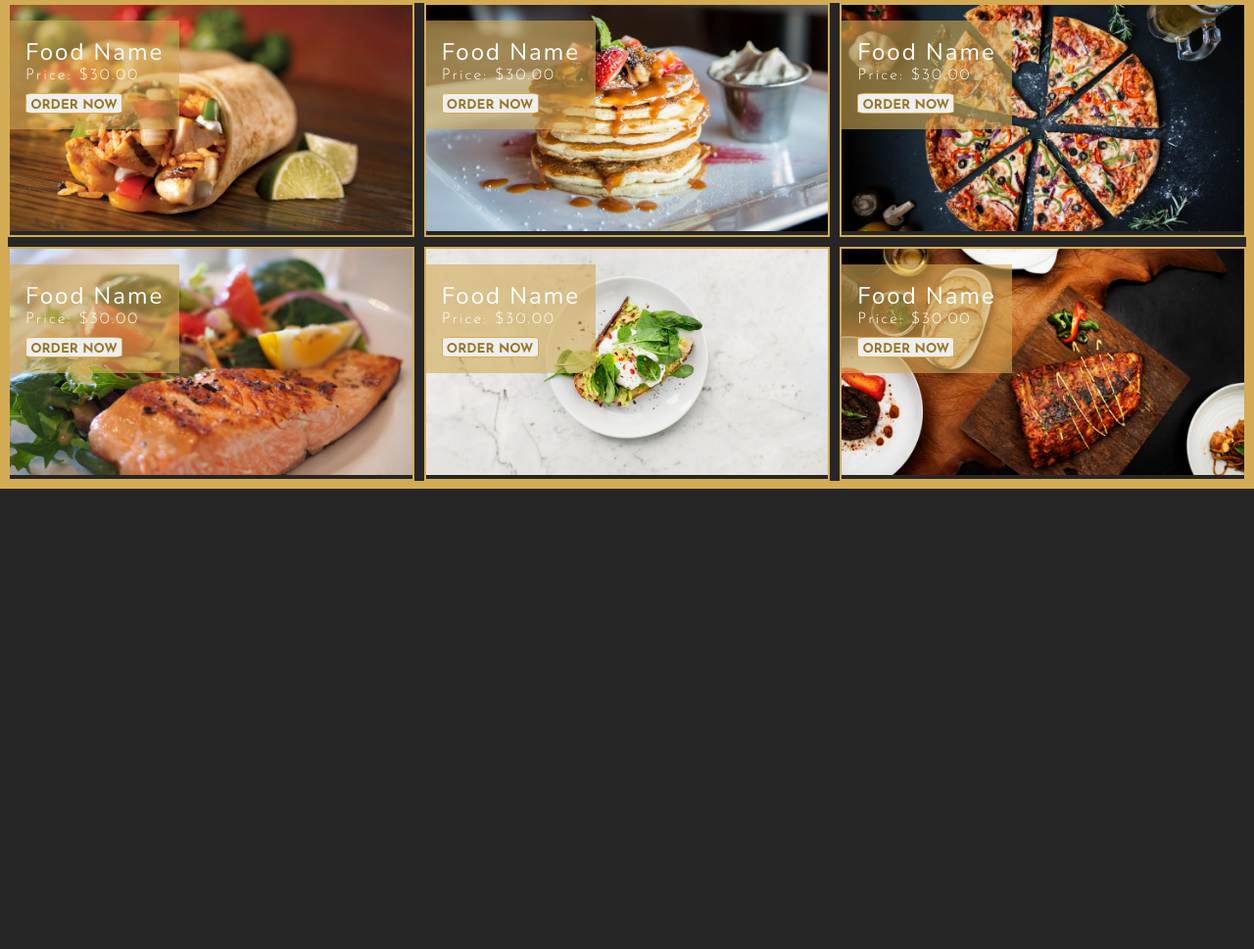
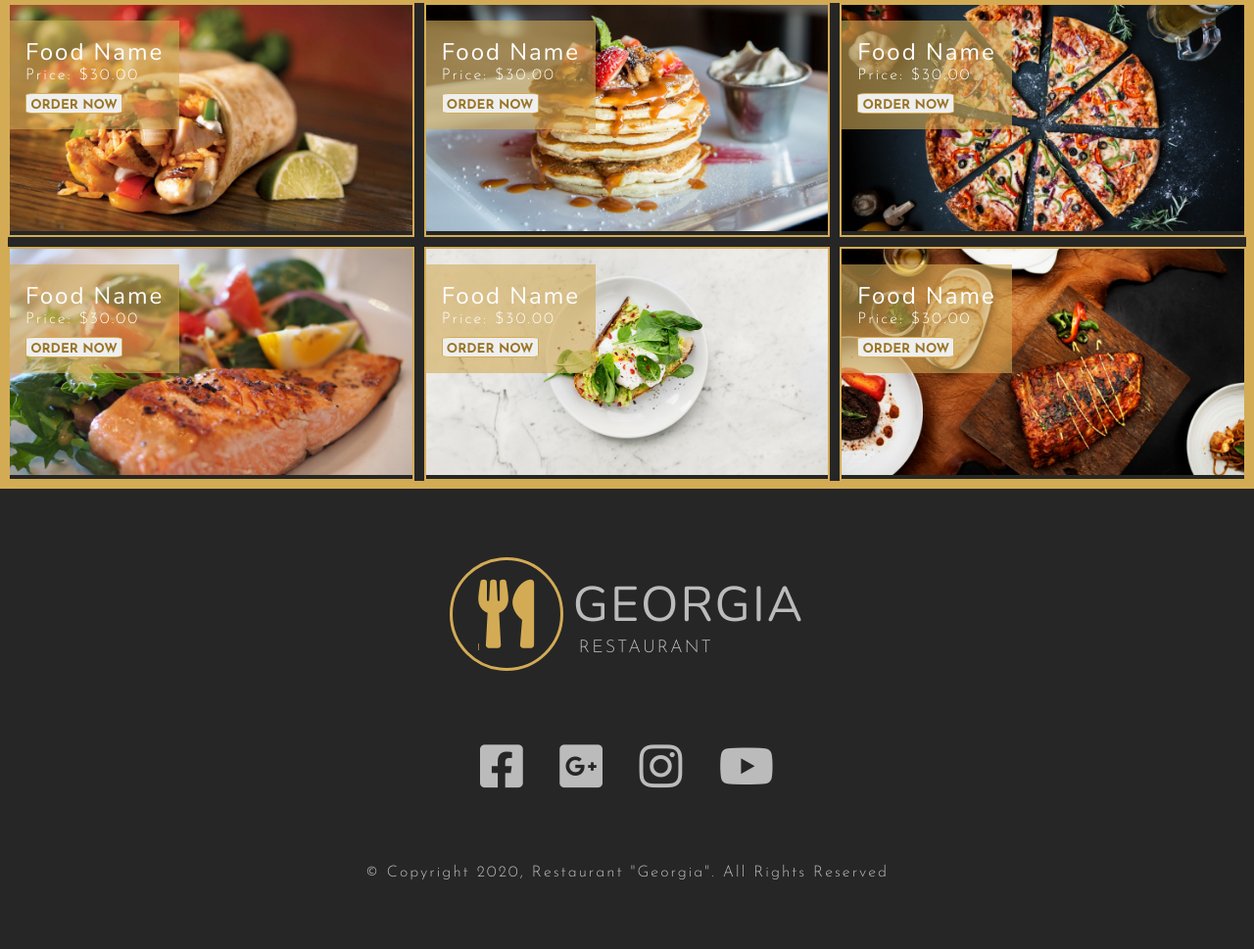
Before and after one commit to Suedo/Udemy-SCSS, a plain HTML site: page index.html in a window 1280 px wide. Shown: the part 1525-2494 px from the top of the page at 98% size. Before the commit the page ends 2024 px from the top, so only its background shows below. Drawn offline with nearby package versions, Linux system fonts and the light colour scheme.

Commit message:
footer done

```diff
--- a/index.html
+++ b/index.html
@@ -112,7 +112,48 @@
         </div>
       </div>
     </section>
+    <!-- End of Gallery -->
 
-    <!-- End of Gallery -->
+    <!-- Footer -->
+    <footer class="footer">
+      <div class="footer-header">
+        <a href="#" class="logo"> <i class="fas fa-utensils"></i> </a>
+        <div>
+          <h1 class="main-name">Georgia</h1>
+          <p class="sub-name">Restaurant</p>
+        </div>
+      </div>
+      <div class="footer-social-media">
+        <ul class="social-media">
+          <li class="social-media-item">
+            <a href="#" class="social-media-link">
+              <i class="fab fa-facebook-square"></i>
+            </a>
+          </li>
+          <li class="social-media-item">
+            <a href="#" class="social-media-link">
+              <i class="fab fa-google-plus-square"></i>
+            </a>
+          </li>
+          <li class="social-media-item">
+            <a href="#" class="social-media-link">
+              <i class="fab fa-instagram"></i>
+            </a>
+          </li>
+          <li class="social-media-item">
+            <a href="#" class="social-media-link">
+              <i class="fab fa-youtube"></i>
+            </a>
+          </li>
+        </ul>
+      </div>
+
+      <div class="footer-copyright">
+        <p class="footer-copyright-paragraph">
+          &copy; Copyright 2020, Restaurant "Georgia". All Rights reserved
+        </p>
+      </div>
+    </footer>
+    <!-- End of Footer -->
   </body>
 </html>
--- a/scss/_components.scss
+++ b/scss/_components.scss
@@ -87,3 +87,11 @@ img.card {
     color: darken($color-primary, 20%);
   }
 }
+
+.footer {
+  &-copyright-paragraph {
+    font-family: $font-JosefinSans;
+    color: $color-secondary;
+    @include textStyles(capitalize);
+  }
+}
--- a/scss/_layout.scss
+++ b/scss/_layout.scss
@@ -77,3 +77,41 @@
     }
   }
 }
+
+.footer {
+  padding: 70px 0;
+  @include flexLayout;
+  flex-direction: column;
+
+  &-header {
+    display: flex;
+    align-items: center;
+    margin-bottom: 70px;
+  }
+
+  .social-media {
+    display: flex;
+    width: 300px;
+    justify-content: space-between;
+    margin-bottom: 70px;
+
+    &-item {
+      list-style: none;
+    }
+
+    &-link {
+      text-decoration: none;
+      font-size: 50px;
+      color: $color-secondary;
+
+      i {
+        transition: all 0.4s;
+        color: $color-secondary;
+
+        &:hover {
+          color: $color-primary;
+        }
+      }
+    }
+  }
+}
```
Also changed, not shown: css/main.css, 1 other file.
